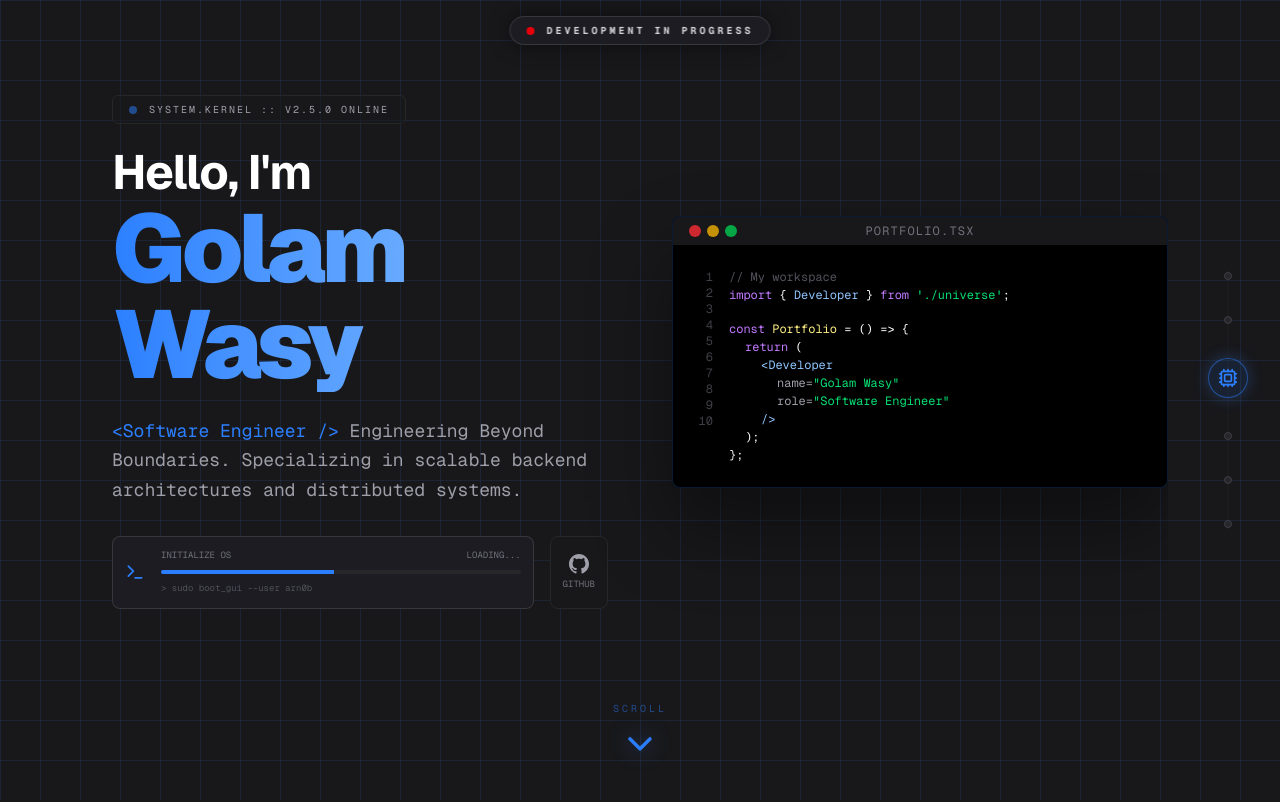
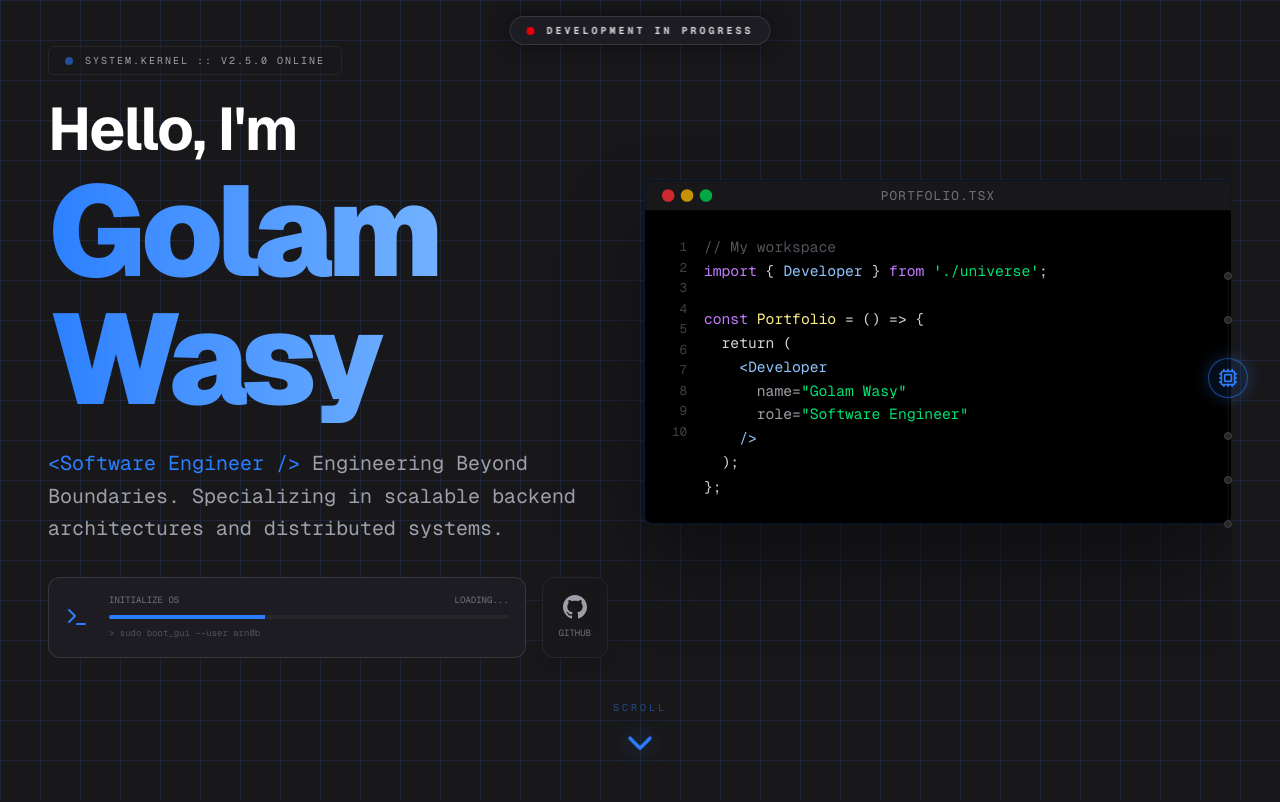
Before and after one commit to golamwasy/golamwasy.github.io, a Next.js app: page / in a window 1280 px wide. Shown: the top 802 px of the page. Built offline with nearby package versions, Linux system fonts and the light colour scheme.

Commit message:
redesigned portfolio

```diff
--- a/src/app/page.tsx
+++ b/src/app/page.tsx
@@ -24,6 +24,7 @@ import {
    Search, Heart, Briefcase, GraduationCap, User, Cpu
 } from "lucide-react";
 import { TerminalWindow } from "@/components/TerminalWindow";
+import { TypingCode } from "@/components/TypingCode";
 import { SkillSphere } from "@/components/SkillSphere";
 import { CursorGlow } from "@/components/CursorGlow";
 import { Navigation } from "@/components/Navigation";
@@ -84,7 +85,7 @@ export default function Home() {
 
          {/* Main Container */}
          <div className="relative z-10 pb-24 lg:pb-0">
-            <div className="max-w-6xl mx-auto px-6 lg:px-12 pb-6 md:pb-12">
+            <div className="max-w-7xl mx-auto px-6 lg:px-12 pb-6 md:pb-12">
 
                {/* 1. Hero Section */}
                <section id="hero" className="relative h-screen flex flex-col items-center justify-center overflow-hidden snap-start snap-always">
@@ -95,21 +96,21 @@ export default function Home() {
                            <span className="text-[10px] font-mono uppercase tracking-[0.2em] text-zinc-400">System.Kernel :: v2.5.0 Online</span>
                         </div>
 
-                        <div className="space-y-1 text-center lg:text-left">
-                           <h2 className="text-2xl lg:text-5xl font-bold text-white tracking-tight">Hello, I'm</h2>
-                           <h1 className="text-5xl lg:text-8xl font-black text-transparent bg-clip-text bg-gradient-to-r from-blue-500 to-blue-300 tracking-tighter leading-none">
+                        <div className="space-y-2 text-center lg:text-left">
+                           <h2 className="text-3xl lg:text-6xl font-bold text-white tracking-tight">Hello, I'm</h2>
+                           <h1 className="text-6xl lg:text-9xl font-black text-transparent bg-clip-text bg-gradient-to-r from-blue-500 to-blue-300 tracking-tighter leading-none">
                               Golam Wasy
                            </h1>
                         </div>
 
-                        <p className="text-lg text-zinc-400 font-mono leading-relaxed max-w-xl text-center lg:text-left mx-auto lg:mx-0">
+                        <p className="text-xl text-zinc-400 font-mono leading-relaxed max-w-2xl text-center lg:text-left mx-auto lg:mx-0">
                            <span className="text-blue-500">{"<Software Engineer />"}</span> Engineering Beyond Boundaries. Specializing in scalable backend architectures and distributed systems.
                         </p>
 
                         <div className="flex flex-wrap gap-4 pt-2 justify-center lg:justify-start">
                            {/* OS Init Progress */}
-                           <div className="flex-1 min-w-[280px] glass-panel rounded-lg p-3 border-blue-500/20 flex items-center gap-4">
-                              <TerminalIcon className="w-5 h-5 text-blue-500" />
+                           <div className="flex-1 min-w-[320px] glass-panel rounded-xl p-4 border-blue-500/20 flex items-center gap-5">
+                              <TerminalIcon className="w-6 h-6 text-blue-500" />
                               <div className="flex-1 space-y-2">
                                  <div className="flex justify-between text-[9px] font-mono uppercase text-zinc-500">
                                     <span>Initialize OS</span>
@@ -123,33 +124,16 @@ export default function Home() {
                                  </div>
                               </div>
                            </div>
-                           <a href="https://github.com/golamwasy" target="_blank" className="bg-zinc-900 border border-zinc-800 p-3 rounded-lg flex flex-col items-center justify-center gap-1 group hover:border-blue-500/50 transition-all">
-                              <GithubLogo className="w-5 h-5 text-zinc-400 group-hover:text-white" />
+                           <a href="https://github.com/golamwasy" target="_blank" className="bg-zinc-900 border border-zinc-800 p-4 rounded-xl flex flex-col items-center justify-center gap-2 group hover:border-blue-500/50 transition-all shadow-lg">
+                              <GithubLogo className="w-6 h-6 text-zinc-400 group-hover:text-white transition-colors" />
                               <span className="text-[9px] font-mono uppercase text-zinc-500">Github</span>
                            </a>
                         </div>
                      </motion.div>
 
-                     <motion.div className="flex-1 w-full max-w-lg lg:max-w-xl" initial={{ opacity: 0, scale: 0.9 }} animate={{ opacity: 1, scale: 1 }} transition={{ duration: 0.8 }}>
-                        <TerminalWindow title="portfolio.tsx" className="terminal-shadow border-blue-500/20 scale-90 lg:scale-100 origin-center lg:origin-right">
-                           <div className="flex gap-4">
-                              <div className="text-zinc-700 select-none text-right w-4 font-mono text-xs">
-                                 1<br />2<br />3<br />4<br />5<br />6<br />7<br />8<br />9<br />10
-                              </div>
-                              <div className="flex-1 space-y-0.5 font-mono text-xs">
-                                 <div className="text-zinc-600">{"// My workspace"}</div>
-                                 <div><span className="text-purple-400">import</span> {"{"} <span className="text-blue-300">Developer</span> {"}"} <span className="text-purple-400">from</span> <span className="text-green-400">'./universe'</span>;</div>
-                                 <br />
-                                 <div><span className="text-purple-400">const</span> <span className="text-yellow-200">Portfolio</span> = () {"=>"} {"{"}</div>
-                                 <div className="pl-4"><span className="text-purple-400">return</span> (</div>
-                                 <div className="pl-8 text-blue-300">{"<Developer"}</div>
-                                 <div className="pl-12 text-zinc-400">name=<span className="text-green-400">"Golam Wasy"</span></div>
-                                 <div className="pl-12 text-zinc-400">role=<span className="text-green-400">"Software Engineer"</span></div>
-                                 <div className="pl-8 text-blue-300">{"/>"}</div>
-                                 <div className="pl-4">);</div>
-                                 <div>{"};"}</div>
-                              </div>
-                           </div>
+                     <motion.div className="flex-1 w-full max-w-lg lg:max-w-2xl" initial={{ opacity: 0, x: 20 }} animate={{ opacity: 1, x: 0 }} transition={{ duration: 0.8, delay: 0.2 }}>
+                        <TerminalWindow title="portfolio.tsx" className="terminal-shadow border-blue-500/20 scale-95 lg:scale-105 origin-center lg:origin-right">
+                           <TypingCode />
                         </TerminalWindow>
                      </motion.div>
                   </div>
@@ -167,8 +151,8 @@ export default function Home() {
                </section>
 
                {/* 2. About Section */}
-               <section id="about" className="min-h-screen flex flex-col justify-center py-24 md:py-32 snap-start snap-always">
-                  <h2 className="text-2xl font-mono mb-16 flex items-center gap-4 text-white">
+               <section id="about" className="min-h-fit flex flex-col justify-center py-8 md:py-16 snap-start snap-always">
+                  <h2 className="text-2xl font-mono mb-8 flex items-center gap-4 text-white">
                      <User className="text-blue-500 w-8 h-8" /> # about.system
                   </h2>
                   <div className="grid lg:grid-cols-[450px_1fr] gap-16 items-start">
@@ -243,8 +227,8 @@ export default function Home() {
                </section>
 
                {/* 3. Skills Section */}
-               <section id="skills" className="min-h-screen flex flex-col justify-center py-4 md:py-8 relative snap-start snap-always">
-                  <h2 className="text-2xl font-mono mb-16 flex items-center gap-4 text-white">
+               <section id="skills" className="min-h-fit flex flex-col justify-center py-8 md:py-12 relative snap-start snap-always">
+                  <h2 className="text-2xl font-mono mb-8 flex items-center gap-4 text-white">
                      <Cpu className="text-blue-500 w-8 h-8" /> # skills.json
                   </h2>
                   <div className="relative">
@@ -253,12 +237,12 @@ export default function Home() {
                </section>
 
                {/* 4. Experience Section */}
-               <section id="experience" className="min-h-[80vh] md:min-h-screen flex flex-col justify-center py-16 md:py-24 snap-start snap-always">
-                  <h2 className="text-3xl font-mono mb-20 flex items-center gap-4 text-white">
+               <section id="experience" className="min-h-fit flex flex-col justify-center py-12 md:py-20 snap-start snap-always">
+                  <h2 className="text-3xl font-mono mb-12 flex items-center gap-4 text-white">
                      <Briefcase className="text-blue-500 w-8 h-8" /> $ cat ~/career/experience.log
                   </h2>
 
-                  <div className="relative space-y-12 md:space-y-8">
+                  <div className="relative space-y-8 md:space-y-6">
                      <div className="exp-line hidden md:block" />
 
                      {[
@@ -347,7 +331,7 @@ export default function Home() {
                      ))}
 
                      {/* Initial Commit Milestone */}
-                     <motion.div className="flex flex-col items-center pt-24 relative" initial={{ opacity: 0 }} whileInView={{ opacity: 1 }} viewport={{ once: true }}>
+                   <motion.div className="flex flex-col items-center pt-8 relative" initial={{ opacity: 0 }} whileInView={{ opacity: 1 }} viewport={{ once: true }}>
                         <div className="absolute top-0 h-24 left-1/2 w-px bg-zinc-800 hidden md:block" />
 
                         <div className="relative z-10 flex items-center justify-center gap-4 bg-zinc-900/80 border border-zinc-800 px-6 py-3 rounded-full terminal-shadow">
@@ -358,38 +342,13 @@ export default function Home() {
                   </div>
                </section>
 
-               {/* 5. Projects Section */}
-               <section id="education" className="min-h-[80vh] md:min-h-screen flex flex-col justify-center py-16 md:py-24 snap-start snap-always">
-                  <h2 className="text-2xl font-mono mb-16 flex items-center gap-4 text-white">
+               {/* 5. Education Section */}
+               <section id="education" className="min-h-fit flex flex-col justify-center py-12 md:py-20 snap-start snap-always">
+                  <h2 className="text-2xl font-mono mb-8 flex items-center gap-4 text-white">
                      <GraduationCap className="text-blue-500 w-8 h-8" /> $ ls -la ~/education
                   </h2>
 
-                  <div className="grid lg:grid-cols-[300px_1fr] gap-8">
-                     <div className="glass-panel border-zinc-800 rounded-xl overflow-hidden flex flex-col h-[600px] shadow-2xl">
-                        <div className="bg-zinc-900/80 p-4 border-b border-zinc-800 flex items-center justify-between">
-                           <div className="flex items-center gap-2 text-zinc-400 text-xs font-mono">
-                              <Monitor className="w-3 h-3" /> Diplomas
-                           </div>
-                           <span className="text-[10px] bg-zinc-800 px-1.5 py-0.5 rounded text-zinc-500">2</span>
-                        </div>
-                        <div className="flex-1 overflow-y-auto p-2 space-y-2">
-                           {[
-                              { name: 'M.Sc. Computer Science', type: 'Public', lang: 'Adaptive_Norm', date: '2025' },
-                              { name: 'B.Sc. Software Engineering', type: 'Public', lang: 'Data_Analytics', date: '2022' },
-                           ].map(repo => (
-                              <div key={repo.name} className="p-3 rounded-lg border border-transparent hover:border-zinc-800 hover:bg-zinc-900/50 transition-all cursor-pointer group">
-                                 <div className="flex justify-between items-start mb-1">
-                                    <span className="text-sm font-bold text-zinc-300 group-hover:text-blue-400">{repo.name}</span>
-                                    <span className="text-[9px] border border-zinc-800 px-1 rounded text-zinc-600 font-mono uppercase">{repo.type}</span>
-                                 </div>
-                                 <div className="flex gap-3 text-[10px] font-mono text-zinc-600">
-                                    <span className="flex items-center gap-1"><div className="w-2 h-2 rounded-full bg-yellow-500" /> {repo.lang}</span>
-                                    <span>{repo.date}</span>
-                                 </div>
-                              </div>
-                           ))}
-                        </div>
-                     </div>
+                  <div className="w-full">
 
                      <div className="grid md:grid-cols-2 gap-6 content-start">
                         {[
@@ -414,7 +373,7 @@ export default function Home() {
                                  <h3 className="font-bold text-white group-hover:text-blue-400 transition-colors">{proj.title}</h3>
                                  <span className="text-[10px] ml-auto border border-zinc-800 px-1.5 py-0.5 rounded text-zinc-500 font-mono uppercase">Certified</span>
                               </div>
-                              <p className="text-sm text-zinc-400 mb-6 leading-relaxed h-12 overflow-hidden">
+                              <p className="text-sm text-zinc-400 mb-6 leading-relaxed">
                                  {proj.desc}
                               </p>
                               <div className="flex flex-wrap gap-2 mb-6">
@@ -433,8 +392,8 @@ export default function Home() {
                </section>
 
                {/* 6. Contact Section */}
-               <section id="contact" className="pt-16 pb-8 snap-start snap-always">
-                  <h2 className="text-2xl font-mono mb-16 flex items-center gap-4 text-white">
+               <section id="contact" className="py-12 md:py-20 snap-start snap-always">
+                  <h2 className="text-2xl font-mono mb-8 flex items-center gap-4 text-white">
                      <Mail className="text-blue-500 w-8 h-8" /> ./contact.exe
                   </h2>
                   <div className="grid lg:grid-cols-2 gap-8">
--- /dev/null
+++ b/src/components/TypingCode.tsx
@@ -0,0 +1,82 @@
+import React, { useState, useEffect } from 'react';
+import { motion } from 'framer-motion';
+
+interface Token {
+  text: string;
+  color: string;
+}
+
+const codeTokens: Token[] = [
+  { text: "// My workspace\n", color: "text-zinc-600" },
+  { text: "import ", color: "text-purple-400" },
+  { text: "{ ", color: "text-zinc-300" },
+  { text: "Developer ", color: "text-blue-300" },
+  { text: "} ", color: "text-zinc-300" },
+  { text: "from ", color: "text-purple-400" },
+  { text: "'./universe'", color: "text-green-400" },
+  { text: ";\n\n", color: "text-zinc-300" },
+  { text: "const ", color: "text-purple-400" },
+  { text: "Portfolio ", color: "text-yellow-200" },
+  { text: "= () => {\n", color: "text-zinc-300" },
+  { text: "  return (\n", color: "text-zinc-300" },
+  { text: "    <Developer\n", color: "text-blue-300" },
+  { text: "      name=", color: "text-zinc-400" },
+  { text: "\"Golam Wasy\"", color: "text-green-400" },
+  { text: "\n      role=", color: "text-zinc-400" },
+  { text: "\"Software Engineer\"", color: "text-green-400" },
+  { text: "\n    />\n", color: "text-blue-300" },
+  { text: "  );\n", color: "text-zinc-300" },
+  { text: "};", color: "text-zinc-300" },
+];
+
+export const TypingCode = () => {
+  const [displayedTokens, setDisplayedTokens] = useState<{ text: string; color: string }[]>([]);
+  const [currentTokenIndex, setCurrentTokenIndex] = useState(0);
+  const [currentCharIndex, setCurrentCharIndex] = useState(0);
+
+  useEffect(() => {
+    if (currentTokenIndex < codeTokens.length) {
+      const currentToken = codeTokens[currentTokenIndex];
+
+      if (currentCharIndex < currentToken.text.length) {
+        const timeout = setTimeout(() => {
+          setCurrentCharIndex(prev => prev + 1);
+        }, 15 + Math.random() * 20); // Variable typing speed for realism
+        return () => clearTimeout(timeout);
+      } else {
+        // Token finished, move to next
+        setDisplayedTokens(prev => [
+          ...prev,
+          { text: currentToken.text, color: currentToken.color }
+        ]);
+        setCurrentTokenIndex(prev => prev + 1);
+        setCurrentCharIndex(0);
+      }
+    }
+  }, [currentTokenIndex, currentCharIndex]);
+
+  return (
+    <div className="flex gap-4">
+      <div className="text-zinc-700 select-none text-right w-4 font-mono text-xs leading-relaxed pt-0.5">
+        {Array.from({ length: 10 }).map((_, i) => (
+          <div key={i}>{i + 1}</div>
+        ))}
+      </div>
+      <div className="flex-1 font-mono text-xs lg:text-sm leading-relaxed whitespace-pre overflow-hidden">
+        {displayedTokens.map((token, i) => (
+          <span key={i} className={token.color}>{token.text}</span>
+        ))}
+        {currentTokenIndex < codeTokens.length && (
+          <span className={codeTokens[currentTokenIndex].color}>
+            {codeTokens[currentTokenIndex].text.substring(0, currentCharIndex)}
+          </span>
+        )}
+        <motion.span
+          animate={{ opacity: [1, 0, 1] }}
+          transition={{ duration: 0.8, repeat: Infinity }}
+          className="inline-block w-1.5 h-4 bg-blue-500 ml-0.5 align-middle"
+        />
+      </div>
+    </div>
+  );
+};
```
